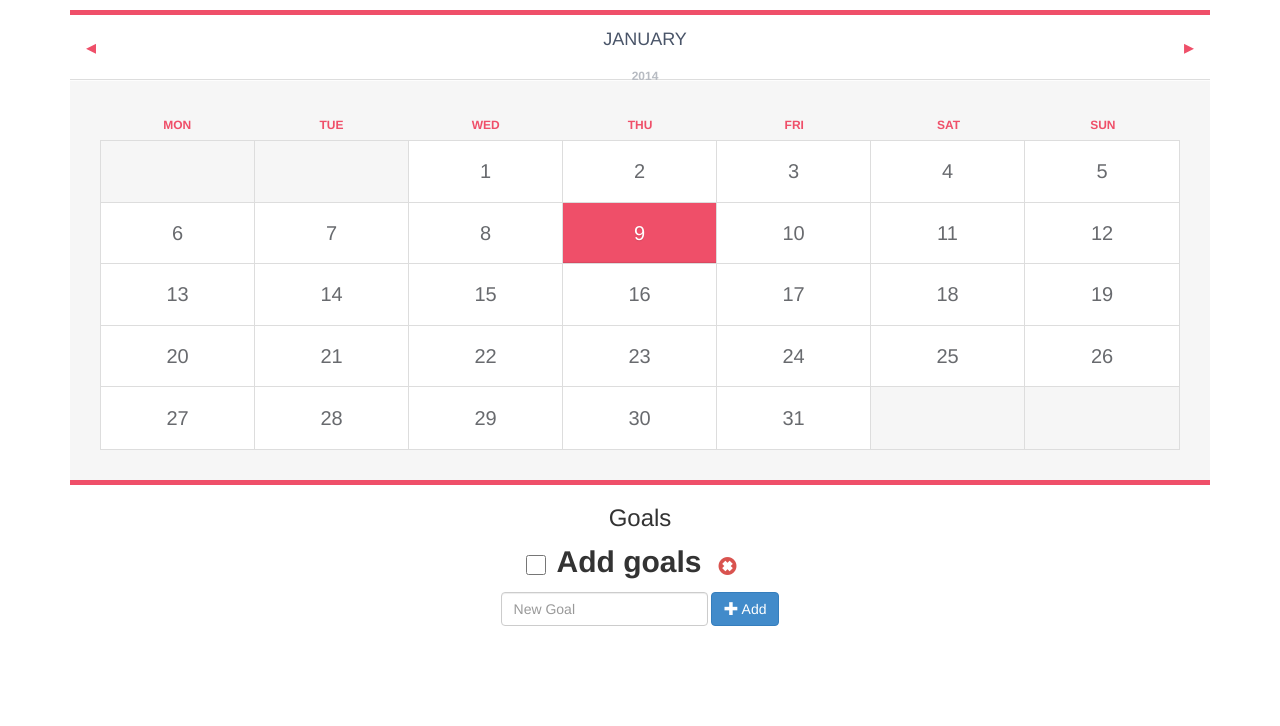
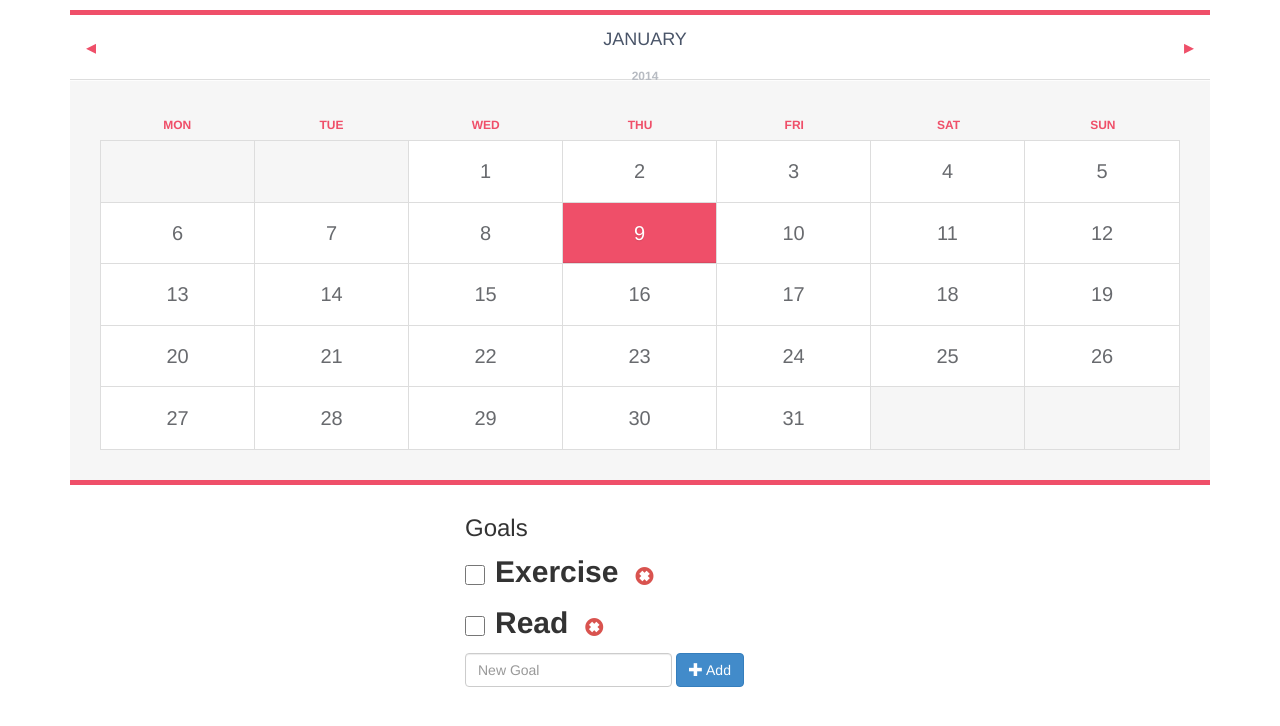
Before and after one commit to wyegelwel/nonzeroday, a website: page views/index.html in a window 1280 px wide. Drawn offline with Linux system fonts and the light colour scheme; files that its build step writes are made by us from their sources; files whose address does not match are found by name.

Commit message:
Goals shown left aligned

```diff
--- a/public/js/nonzeroday.js
+++ b/public/js/nonzeroday.js
@@ -1,9 +1,13 @@
 var D = {goals: [],
 		 dayShowing: ""};
-var defaultGoals = {"Add goals": {
-									text: "Add goals",
+var defaultGoals = {"Exercise": {
+									text: "Exercise",
 									completed: false
-									}};
+									},
+					 "Read": {
+					 			text: "Read",
+					 			completed: false
+					 }};
 
 function toggleGoalCompletion(goal){
 	console.log(goal)
@@ -109,8 +113,8 @@ function daySelected(day){
 			D.goals[day] = copyGoals(defaultGoals);
 		} else{
 			//Carry over the goals from the most recent day before 'day'
-			dates = $.map(dates,function(v,i){return parseInt(v);}).sort();
-			datesBefore = dates.filter(function(v,i){ return (v < day);});
+			dates = $.map(dates,function(v,i){return parseInt(v);}).filter(function(v,i){ return (v < day);});
+			datesBefore = dates.sort();
 			if (datesBefore.length > 0){
 				lastDateBefore = datesBefore[datesBefore.length-1];
 				D.goals[day] = copyGoals(D.goals[lastDateBefore]);
--- a/views/index.html
+++ b/views/index.html
@@ -21,8 +21,8 @@
 		</div>
 	</div>
 </section>
-	<center>
-		<div id="goalContainer"> </div>
+
+		<div id="goalContainer" class = "col-md-6 col-md-offset-4">
 			<h3> Goals </h3>
 			<div id="createdGoalsContainer">
 			</div>
@@ -36,7 +36,7 @@
 			   </button>
 	 		 </form>
 	 	</div>
- 	</center>
+
 </body>
 
 <script src="js/jquery.js"></script>
```
